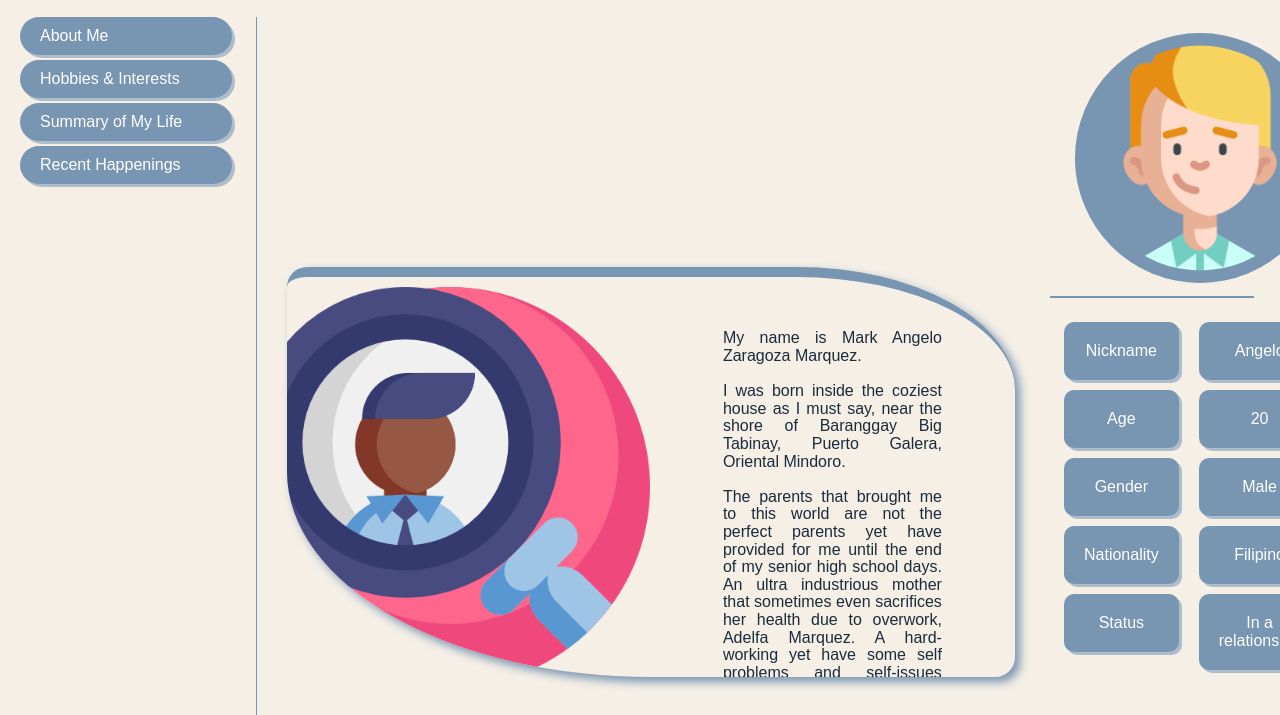
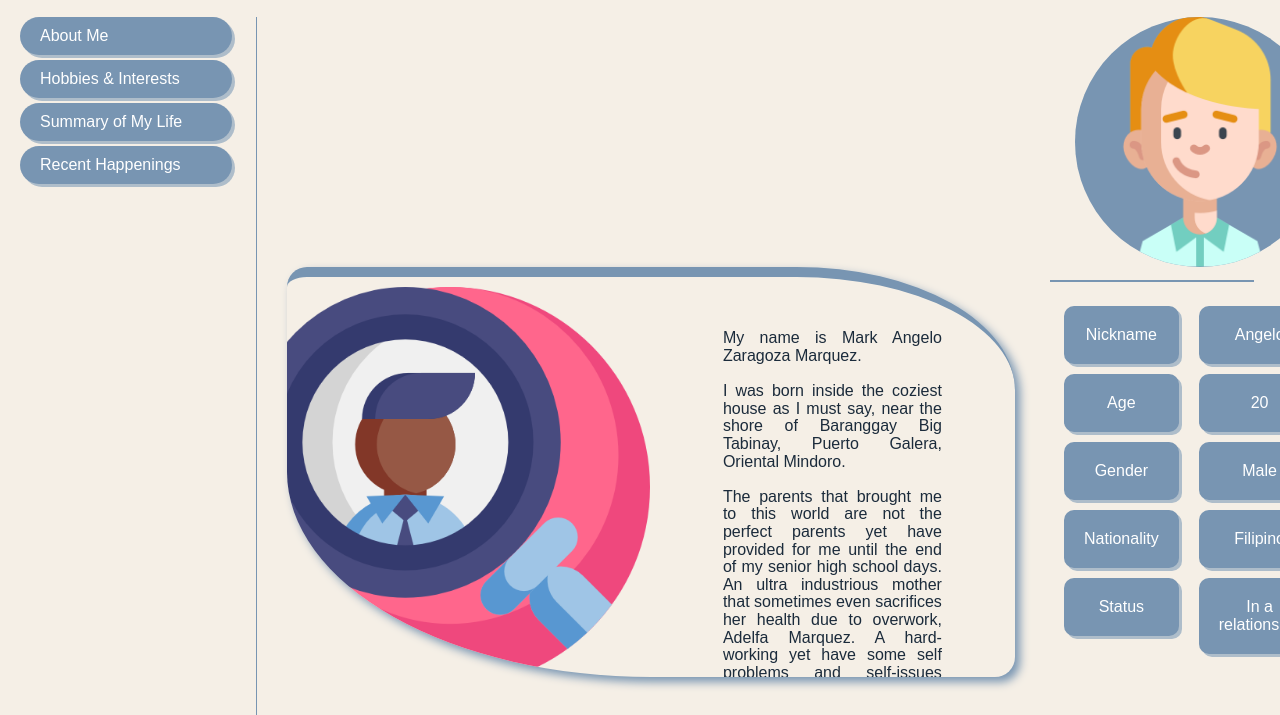
Before and after one commit to angelozmarq/first-portfolio, a plain HTML site: page index.html in a window 1280 px wide. Shown: the part 85-800 px from the top of the page. Drawn offline with Linux system fonts and the light colour scheme; a script that the page names is missing.

Commit message:
first commit

```diff
--- a/styles.css
+++ b/styles.css
@@ -141,13 +141,14 @@ a img.home{
     /* filter: drop-shadow(8px 8px 10px #AEBDCA); */
     /* box-shadow: 5px 5px 8px #AEBDCA; */
     margin: 0 20% 0 20%;
+    overflow: hidden;
 }
 
 #selficon{
     height: 250px;
     width: 250px;
-    position: absolute;
-    clip-path: circle(45%);
+    /* position: absolute;
+    clip-path: circle(45%); */
     /* filter: grayscale(1); */
     margin: 0 0 0 0px;
     padding: 0;
```
